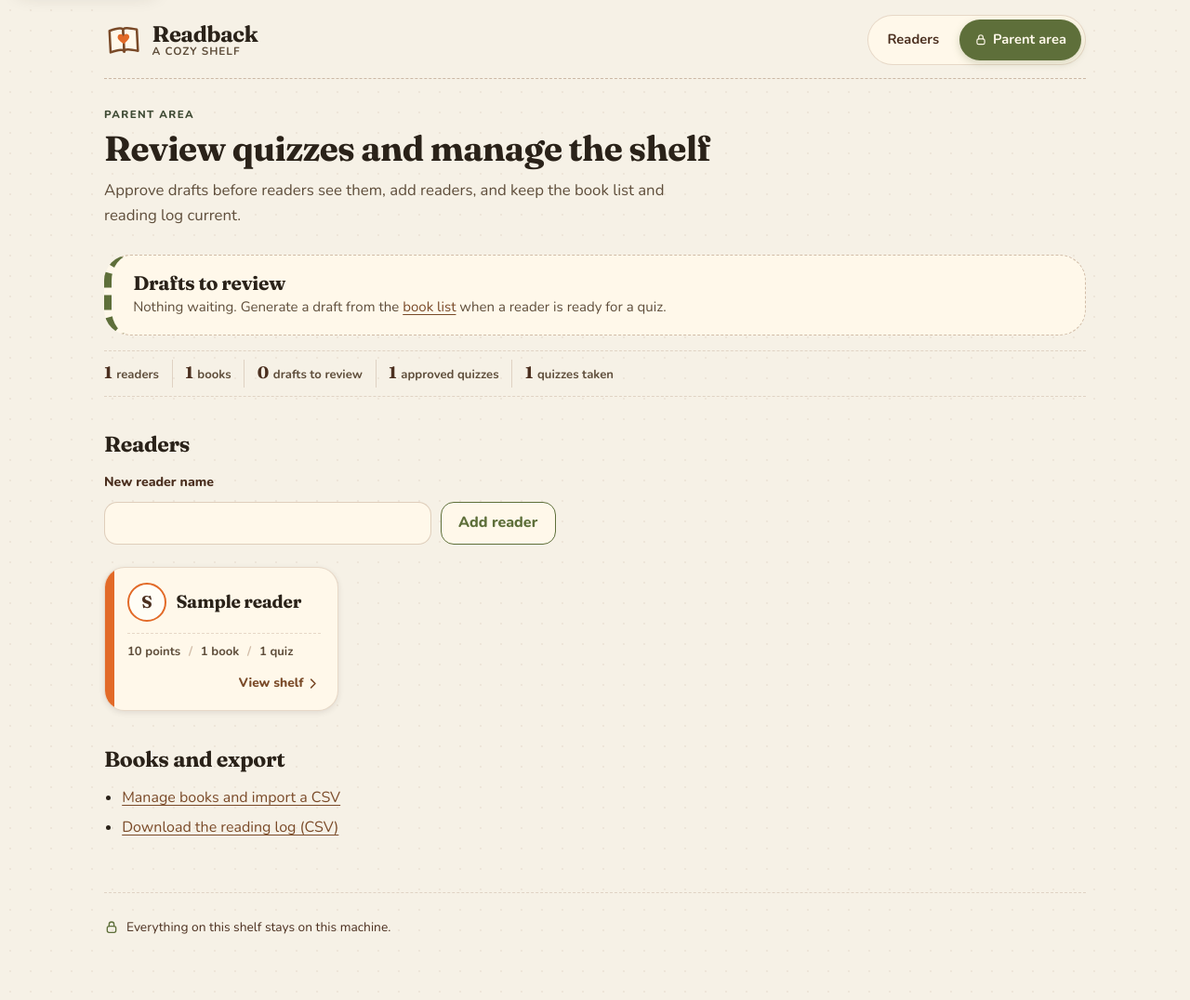
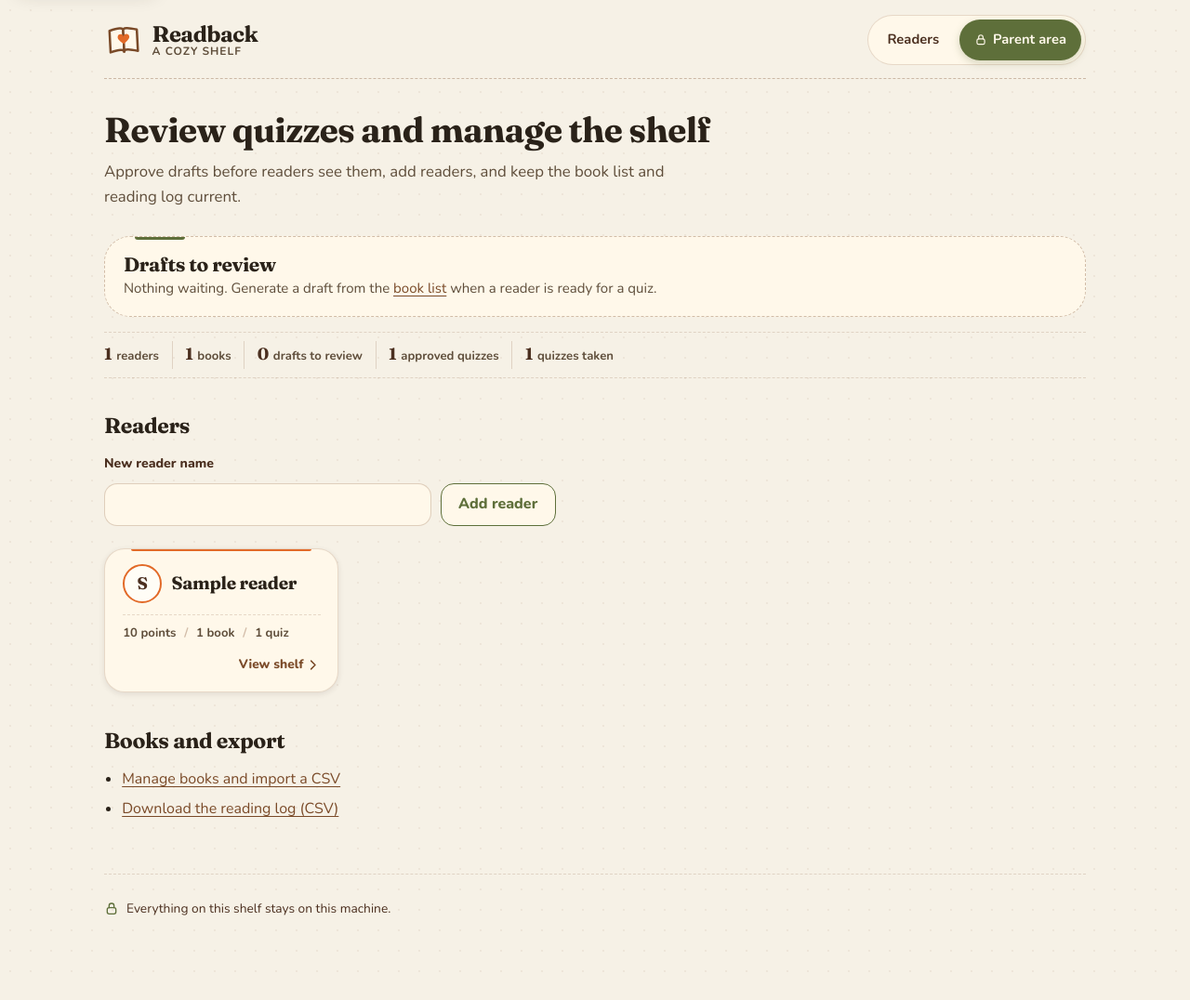
Before and after one commit to shobyde/readback, a Flask app: page /parent in a window 1280 px wide. Shown: the whole page at 93% size. After the commit the page ends 1046 px from the top, so only its background shows below. Run offline with Flask 3, Linux system fonts and the light colour scheme; tables that the repository leaves empty hold one stand-in row (values such as "Sample post").

Commit message:
UI audit: distill card stripes and kickers, meet a11y floors

```diff
--- a/src/readback/web/static/style.css
+++ b/src/readback/web/static/style.css
@@ -27,6 +27,9 @@
   /* Small print (meta, hints, crumbs, byline, points): >= 6:1 on card and
      parchment, still warm brown rather than grey. */
   --muted: #5f4e3b;
+  /* Placeholders read as a prompt, not as entered text, and still clear AA:
+     5.58:1 on --card, 5.24:1 on --paper. Browser defaults (4.36:1) fail. */
+  --placeholder: #71624e;
   --border: rgba(122, 74, 40, 0.18);
   --border-strong: rgba(122, 74, 40, 0.34);
   --fail: #8a3b2e;
@@ -89,6 +92,7 @@ body {
   display: inline-flex;
   align-items: center;
   gap: 0.6rem;
+  min-height: 44px;
   color: var(--ink);
   text-decoration: none;
 }
@@ -241,15 +245,6 @@ summary:focus-visible {
   outline-offset: 2px;
 }
 
-.eyebrow {
-  margin: 0 0 0.4rem;
-  color: var(--moss);
-  font-size: 0.72rem;
-  font-weight: 800;
-  letter-spacing: 0.12em;
-  text-transform: uppercase;
-}
-
 .lede {
   max-width: 38rem;
   color: var(--muted);
@@ -409,7 +403,7 @@ summary:focus-visible {
 .reader-card {
   display: block;
   position: relative;
-  padding: 1.05rem 1.1rem 1rem 1.5rem;
+  padding: 1.05rem 1.2rem 1rem;
   border: 1.5px solid var(--border);
   border-radius: 22px;
   background: var(--card);
@@ -420,13 +414,16 @@ summary:focus-visible {
   transition: transform 160ms var(--ease-cozy), box-shadow 160ms var(--ease-cozy);
 }
 
+/* The reader's colour sits in a 2px notch under the top edge, the avatar ring
+   and the shelf meter: a bookmark stub, not a side tab down the card. */
 .reader-card::before {
   content: "";
   position: absolute;
-  left: 0;
   top: 0;
-  bottom: 0;
-  width: 10px;
+  left: 1.75rem;
+  right: 1.75rem;
+  height: 2px;
+  border-radius: 0 0 2px 2px;
   background: var(--spine, var(--ember));
 }
 
@@ -1952,11 +1976,10 @@ label.choice:has(input:focus-visible) {
 
 .brand-sub {
   color: var(--muted);
-  font-size: 0.74rem;
-}
-
-fieldset.question legend,
-.eyebrow {
+  font-size: 0.75rem;
+}
+
+fieldset.question legend {
   color: var(--olive);
 }
 
@@ -2731,22 +2752,38 @@ fieldset.question,
   font-variant-numeric: tabular-nums;
 }
 
-/* The review queue is the job on this page, so it gets the weight: an ember
-   edge, a card, and exactly one filled Review button per draft. */
+/* The review queue is the job on this page: one ember bookmark notch under the
+   top edge, then weight from the card, its heading and its single filled
+   Review button. No 8px side bar. */
 .review-callout {
+  position: relative;
+  overflow: hidden;
   margin: 1.1rem 0 0;
-  padding: 1.05rem 1.25rem 1.1rem 1.45rem;
+  padding: 1.05rem 1.25rem 1.1rem;
   border: 1.5px solid var(--border-strong);
-  border-left: 8px solid var(--ember);
   border-radius: var(--r-xl);
   background: var(--card);
   box-shadow: var(--shadow-md);
 }
 
+.review-callout::before {
+  content: "";
+  position: absolute;
+  top: 0;
+  left: 2rem;
+  width: 54px;
+  height: 3px;
+  border-radius: 0 0 3px 3px;
+  background: var(--ember);
+}
+
 .review-callout.is-clear {
-  border-left-color: var(--moss);
   border-style: dashed;
   box-shadow: none;
+}
+
+.review-callout.is-clear::before {
+  background: var(--moss);
 }
 
 .callout-head {
@@ -2830,7 +2867,7 @@ fieldset.question,
 .parent-reader-card {
   display: flex;
   flex-direction: column;
-  padding: 1rem 1.1rem 0.9rem 1.5rem;
+  padding: 1rem 1.1rem 0.9rem 1.2rem;
 }
 
 .parent-reader-card:hover {
--- a/src/readback/web/templates/books.html
+++ b/src/readback/web/templates/books.html
@@ -5,7 +5,6 @@
 
 <div class="page-head">
   <div>
-    <p class="eyebrow">The shelf</p>
     <h1>Books</h1>
     <p class="lede">Import the family's book list, then generate a draft quiz for a title when a reader is ready for it.</p>
   </div>
--- a/src/readback/web/templates/dashboard.html
+++ b/src/readback/web/templates/dashboard.html
@@ -3,7 +3,6 @@
 {% block content %}
 <section class="nook-hero">
   <div>
-    <p class="eyebrow">The reading nook</p>
     <h1>Who's reading today?</h1>
     <p class="lede">Pick your name, choose a book, and put a story on your shelf.</p>
     {% if summaries %}
--- a/src/readback/web/templates/parent.html
+++ b/src/readback/web/templates/parent.html
@@ -3,7 +3,6 @@
 {% block content %}
 <div class="page-head">
   <div>
-    <p class="eyebrow">Parent area</p>
     <h1>Review quizzes and manage the shelf</h1>
     <p class="lede">Approve drafts before readers see them, add readers, and keep the book list and reading log current.</p>
   </div>
--- a/src/readback/web/templates/quiz.html
+++ b/src/readback/web/templates/quiz.html
@@ -6,9 +6,11 @@
 
 <div class="quiz-head">
   <div>
-    <p class="eyebrow">Reading quiz <span class="quiz-count">{{ total }} question{{ 's' if total != 1 else '' }}</span></p>
     <h1>{{ book.title if book else "Book " ~ quiz.book_id }}</h1>
-    {% if book and book.author %}<p class="byline">by {{ book.author }}</p>{% endif %}
+    <p class="quiz-meta">
+      <span class="quiz-count">{{ total }} question{{ 's' if total != 1 else '' }}</span>
+      {% if book and book.author %}<span class="byline">by {{ book.author }}</span>{% endif %}
+    </p>
   </div>
   <p class="nib-says">
     <img src="{{ url_for('static', filename='nib.svg') }}" alt="">
```
Also changed, not shown: other parts of src/readback/web/static/style.css (+82 -56 lines).
